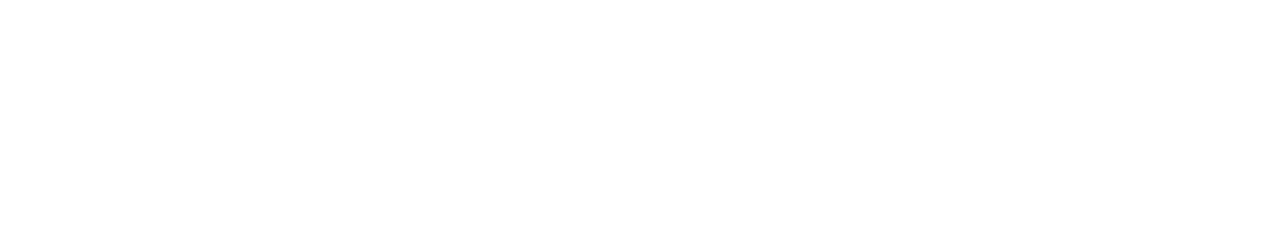
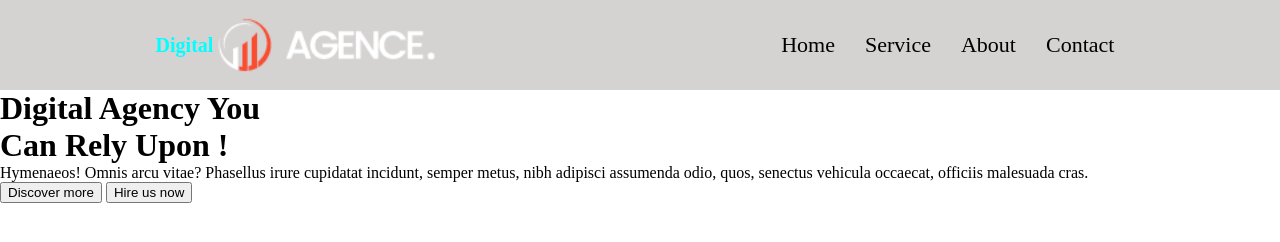
Before and after one commit to Fuad-221b/Agency, a plain HTML site: page index.html in a window 1280 px wide. Drawn offline with Linux system fonts and the light colour scheme.

Commit message:
nav added

```diff
--- a/agency.css
+++ b/agency.css
@@ -0,0 +1,40 @@
+*{
+    margin: 0;
+}
+/* Styles for Header */
+header{
+
+}
+
+/* Styles for Navigation  */
+nav{
+    background-color:#d5d2d2;
+
+    display:flex;
+    justify-content: space-around;
+    padding:10px;
+}
+nav ul{
+    list-style: none;
+    display: flex;
+    align-items: center;
+}
+nav ul li{
+    padding:15px;
+    font-size: 22px;
+}
+
+/* styles for Logo */
+.logo{
+    display:flex;
+    align-items: center;
+
+    padding:5px;
+}
+.logo-title{
+    color:#00ffff;
+    font-size: 20px;
+}
+img{
+    height:60px;
+}
--- a/index.html
+++ b/index.html
@@ -8,6 +8,30 @@
     <link rel="stylesheet" href="agency.css">
 </head>
 <body>
+    <header>
+        <nav>
+            <div class="logo">
+                <h3 class="logo-title">Digital</h3>
+                <img src="logo/logo.png" alt="">
+            </div>
+            <ul>
+                <li>Home</li>
+                <li>Service</li>
+                <li>About</li>
+                <li>Contact</li>
+            </ul>
+        </nav>
 
+        <div>
+            <h1>Digital Agency You <br> Can Rely Upon !</h1>
+            <p>Hymenaeos! Omnis arcu vitae? Phasellus irure cupidatat incidunt, semper metus, nibh adipisci assumenda odio, quos, senectus vehicula occaecat, officiis malesuada cras.</p>
+
+            <button> Discover more </button>
+            <button>Hire us now</button>
+        </div>
+    </header>
+    <section></section>
+    <section></section>
+    <footer></footer>
 </body>
 </html>
```
